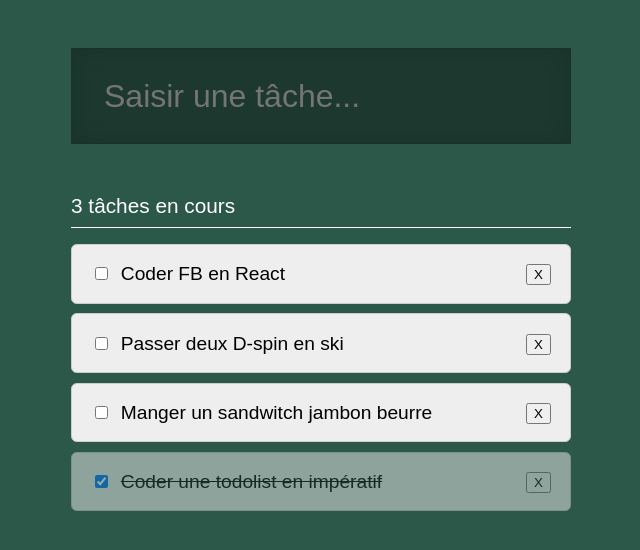
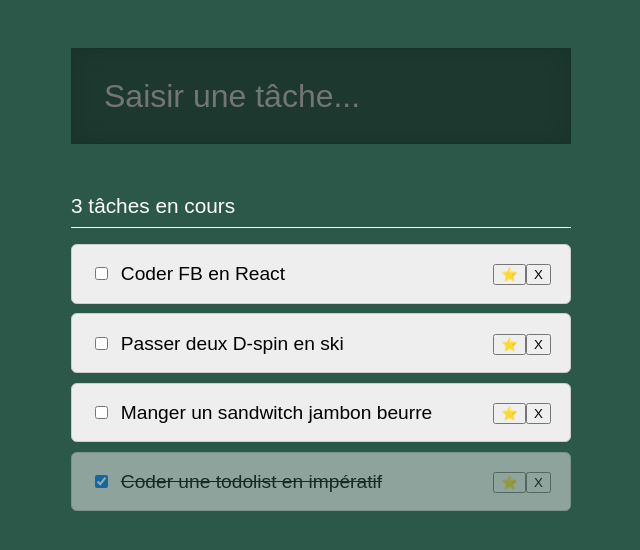
Before and after one commit to RomainBoudet/to_do_list, a React app: page / in a window 1280 px wide. Shown: the whole page, without its empty margins (319-959 px from the left). Built offline with nearby package versions, Linux system fonts and the light colour scheme.

Commit message:
add favorite button and play with classnames package

```diff
--- a/package.json
+++ b/package.json
@@ -47,6 +47,7 @@
     "webpack-merge": "^5.7.3"
   },
   "dependencies": {
+    "classnames": "^2.3.1",
     "prop-types": "^15.8.1",
     "react": "^17.0.1",
     "react-dom": "^17.0.1"
--- a/src/components/App/index.js
+++ b/src/components/App/index.js
@@ -88,6 +88,22 @@ class App extends React.Component {
   })
   }
 
+  favoriTask = (task) => {
+    const {list} =this.state;
+    const newList = list.map((item) => {
+      if(item.id === task.id) {
+        return {
+          ...item,
+          fav: !item.fav // si existe pas, inverse de undefined vaut true !
+        }
+      }
+      return item;
+    })
+    this.setState({
+      list: newList,
+    })
+  }
+
   render() {
     const { inputTask } = this.state;
     return (
@@ -103,6 +119,7 @@ class App extends React.Component {
           key={inputTask}
           onCheck={this.handlecheckTask}
           onDelete={this.deleteTask}
+          onFavori={this.favoriTask}
         />
       </div>
 
--- a/src/components/Task/index.js
+++ b/src/components/Task/index.js
@@ -1,11 +1,21 @@
 import React from 'react';
 import PropTypes from 'prop-types';
+import classname from 'classnames';
 import './style.scss';
 
-const Task = ({ list, onCheck, onDelete }) => (
+const Task = ({
+  list, onCheck, onDelete, onFavori,
+}) => (
   <ul className="todo-list">
     {list.map((item) => (
-      <li className={item.done ? 'todo todo--done' : 'todo'} key={item.id}>
+      <li
+        className={classname({
+          todo: true,
+          'todo--done': item.done,
+          'todo--isFavorite': item.fav,
+        })}
+        key={item.id}
+      >
         <input
           type="checkbox"
           checked={item.done}
@@ -15,12 +25,20 @@ const Task = ({ list, onCheck, onDelete }) => (
         />
         <span className="todo--text">{item.label}</span>
         <button
-        className='todo--remove'
-        type="button"
-        onClick={() => {
-          onDelete(item)
-        }}
+          className="todo--remove"
+          type="button"
+          onClick={() => {
+            onDelete(item);
+          }}
         >X
+        </button>
+        <button
+          className="todo--remove"
+          type="button"
+          onClick={() => {
+            onFavori(item);
+          }}
+        >⭐
         </button>
       </li>
     ))}
@@ -36,6 +54,7 @@ Task.propTypes = {
   })).isRequired,
   onCheck: PropTypes.func.isRequired,
   onDelete: PropTypes.func.isRequired,
+  onFavori: PropTypes.func.isRequired,
 
 };
 export default Task;
--- a/src/components/Task/style.scss
+++ b/src/components/Task/style.scss
@@ -18,7 +18,7 @@
     opacity: 0.5;
   }
   &--isFavorite {
-    background-color: #c0ffee;
+    background-color: rgb(119, 233, 204);
   }
   &--text {
     margin-left: 0.5em;
```
Also changed, not shown: 1 other file.
